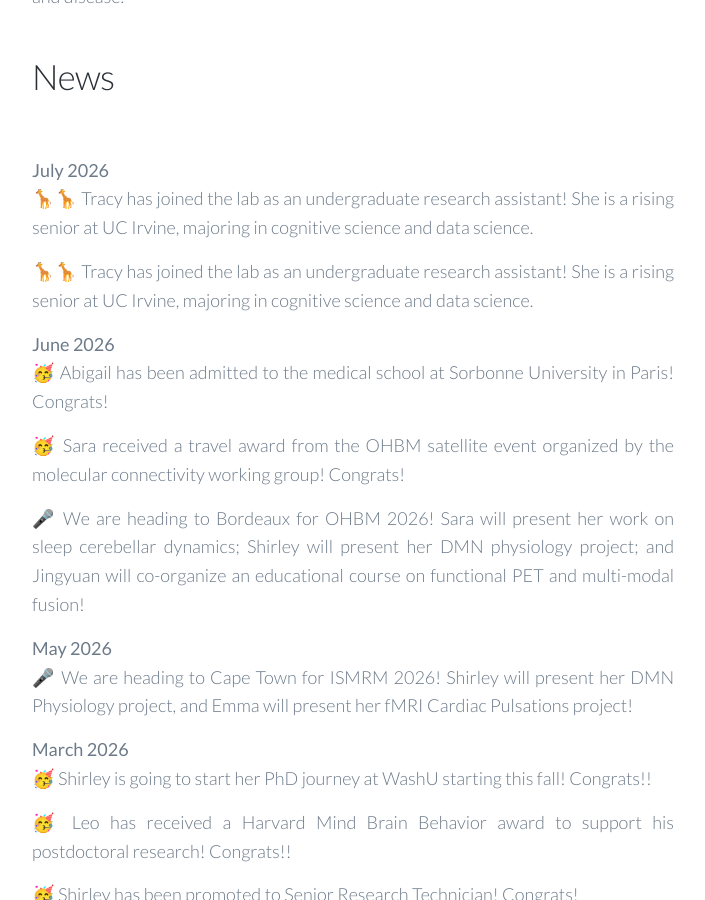
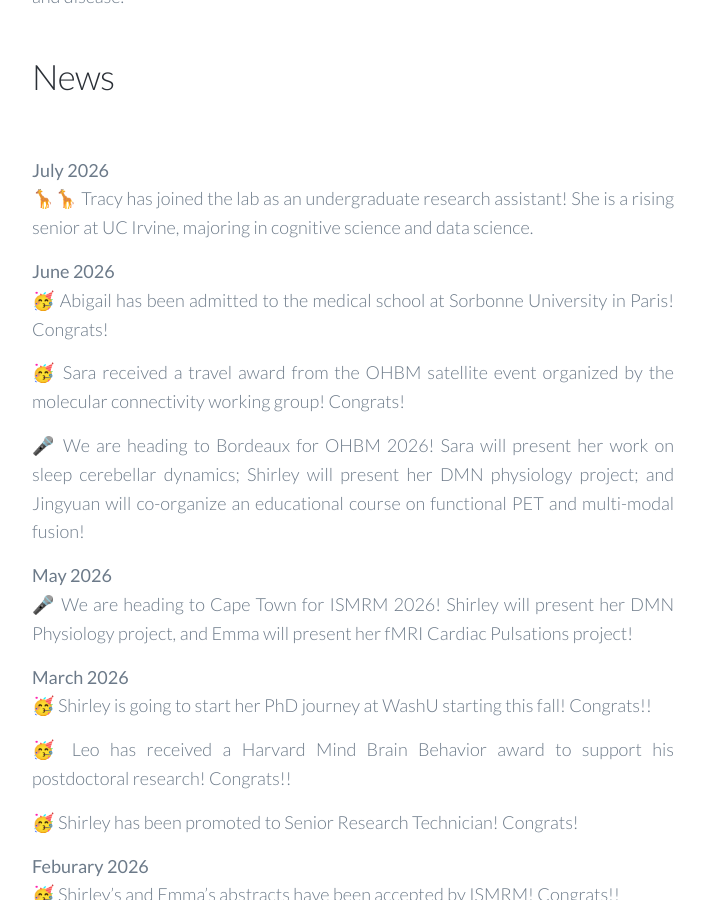
Before and after one commit to CANDYlaboratory/candylab.github.io, a Jekyll site: the page built from _pages/about.md, in a window 1280 px wide and 900 px high, scrolled down 569 px. Shown: the whole window, without its empty margins (479-1184 px from the left). Built offline with Jekyll 4.4.1, drawn with Linux system fonts in a browser that asks for light colours; nearby versions of some CDN libraries.

Commit message:
Update about.md

```diff
--- a/_pages/about.md
+++ b/_pages/about.md
@@ -11,8 +11,6 @@ Our research program lies at the interface of biomedical engineering, signal pro
 <h1>News</h1><br>
 
 <strong>July 2026</strong><br>
-🦒🦒 Tracy has joined the lab as an undergraduate research assistant! She is a rising senior at UC Irvine, majoring in cognitive science and data science.
-
 🦒🦒 Tracy has joined the lab as an undergraduate research assistant! She is a rising senior at UC Irvine, majoring in cognitive science and data science.
 
 <strong>June 2026</strong><br>
```
